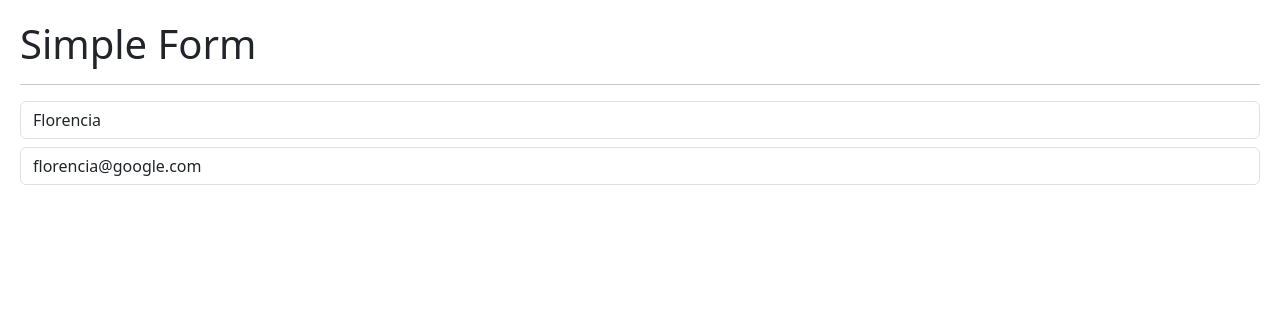
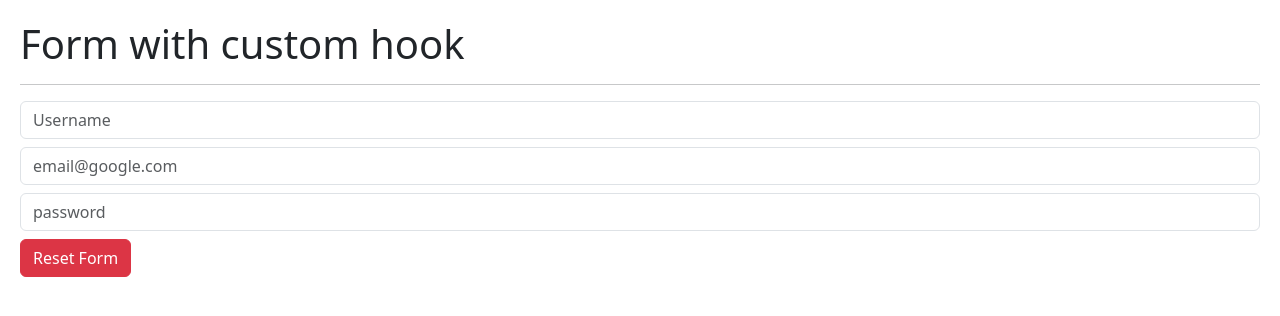
Before and after one commit to florluzduarte/HooksApp, a React (Vite) app: page / in a window 1280 px wide. Shown: the top 316 px of the page. Built offline with nearby package versions, Linux system fonts and the light colour scheme.

Commit message:
Add FormWithCustomHook and FormHook

```diff
--- /dev/null
+++ b/src/02-useEffect/FormWithCustomHook.jsx
@@ -0,0 +1,50 @@
+import { useForm } from "../hooks/useForm";
+
+export const FormWithCustomHook = () => {
+  const { handleFormChange, username, email, password, handleFormReset } =
+    useForm({
+      username: "",
+      email: "",
+      password: "",
+    });
+
+  const handleFormSubmit = (event) => {
+    event.preventDefault();
+  };
+
+  return (
+    <>
+      <h1>Form with custom hook</h1>
+      <hr />
+      <form onSubmit={handleFormSubmit}>
+        <input
+          type="text"
+          className="form-control"
+          name="username"
+          placeholder="Username"
+          value={username}
+          onChange={handleFormChange}
+        />
+        <input
+          type="text"
+          className="form-control mt-2"
+          name="email"
+          placeholder="email@google.com"
+          value={email}
+          onChange={handleFormChange}
+        />
+        <input
+          type="password"
+          className="form-control mt-2"
+          name="password"
+          placeholder="password"
+          value={password}
+          onChange={handleFormChange}
+        />
+        <button className="btn btn-danger mt-2" onClick={handleFormReset}>
+          Reset Form
+        </button>
+      </form>
+    </>
+  );
+};
--- a/src/02-useEffect/SimpleForm.jsx
+++ b/src/02-useEffect/SimpleForm.jsx
@@ -1,4 +1,4 @@
-import { useEffect, useState } from "react";
+import { useState } from "react";
 import { Message } from "./Message";
 
 export const SimpleForm = () => {
@@ -16,18 +16,6 @@ export const SimpleForm = () => {
       [name]: value,
     });
   };
-
-  useEffect(() => {
-    console.log("useEffect called!");
-  }, []);
-
-  //   useEffect(() => {
-  //     console.log("formState changed!");
-  //   }, [formState]);
-
-  //   useEffect(() => {
-  //     console.log("Email changed!");
-  //   }, [email]);
 
   return (
     <>
--- /dev/null
+++ b/src/hooks/useForm.js
@@ -0,0 +1,24 @@
+import { useState } from "react";
+
+export const useForm = (initialForm = {}) => {
+  const [formState, setFormState] = useState(initialForm);
+
+  const handleFormChange = ({ target }) => {
+    const { value, name } = target;
+    setFormState({
+      ...formState,
+      [name]: value,
+    });
+  };
+
+  const handleFormReset = () => {
+    setFormState(initialForm);
+  };
+
+  return {
+    ...formState,
+    formState,
+    handleFormChange,
+    handleFormReset,
+  };
+};
--- a/src/main.jsx
+++ b/src/main.jsx
@@ -3,12 +3,13 @@ import ReactDOM from "react-dom/client";
 // import { HooksApp } from "./HooksApp";
 // import { CounterApp } from "./01-useState/CounterApp";
 // import { CounterAppWithCustomHooks } from "./01-useState/CounterAppWithCustomHooks";
-import { SimpleForm } from "./02-useEffect/SimpleForm";
+// import { SimpleForm } from "./02-useEffect/SimpleForm";
+import { FormWithCustomHook } from "./02-useEffect/FormWithCustomHook";
 
 import "./index.css";
 
 ReactDOM.createRoot(document.getElementById("root")).render(
   <React.StrictMode>
-    <SimpleForm />
+    <FormWithCustomHook />
   </React.StrictMode>
 );
```
